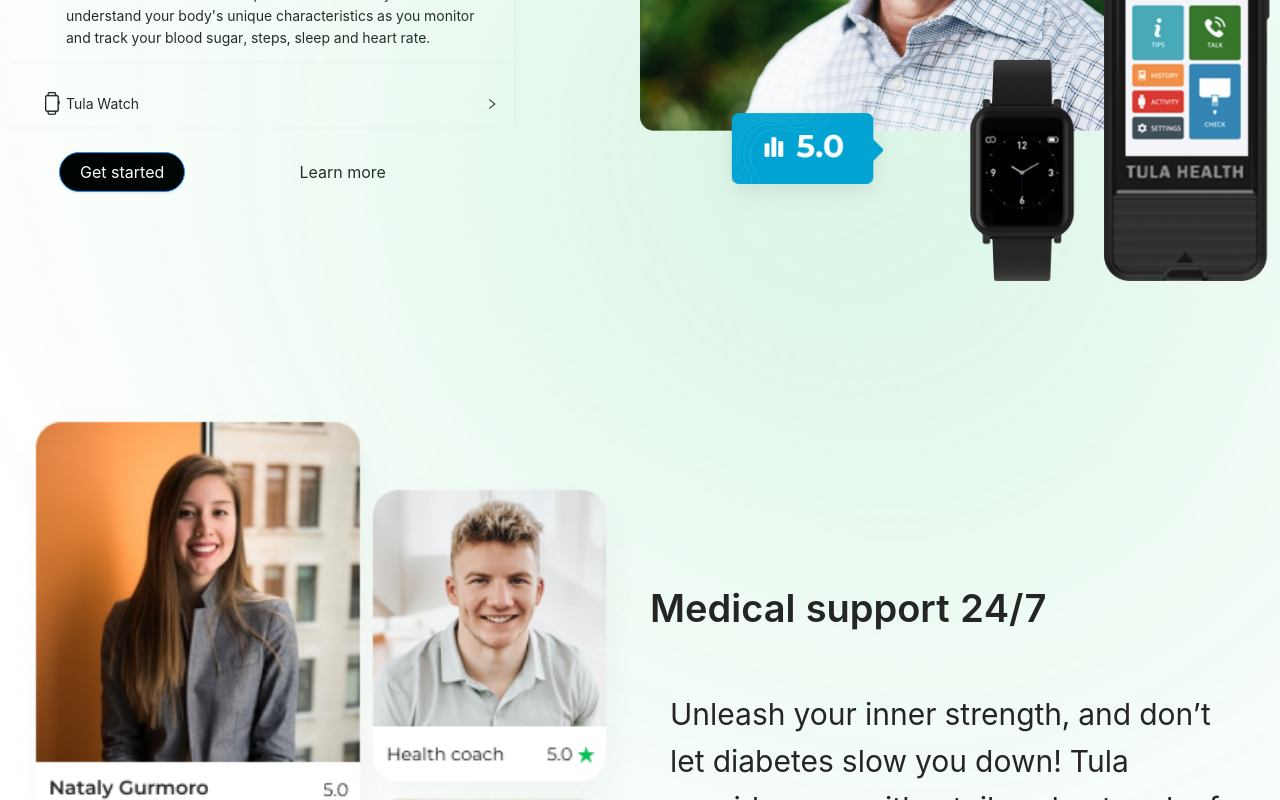
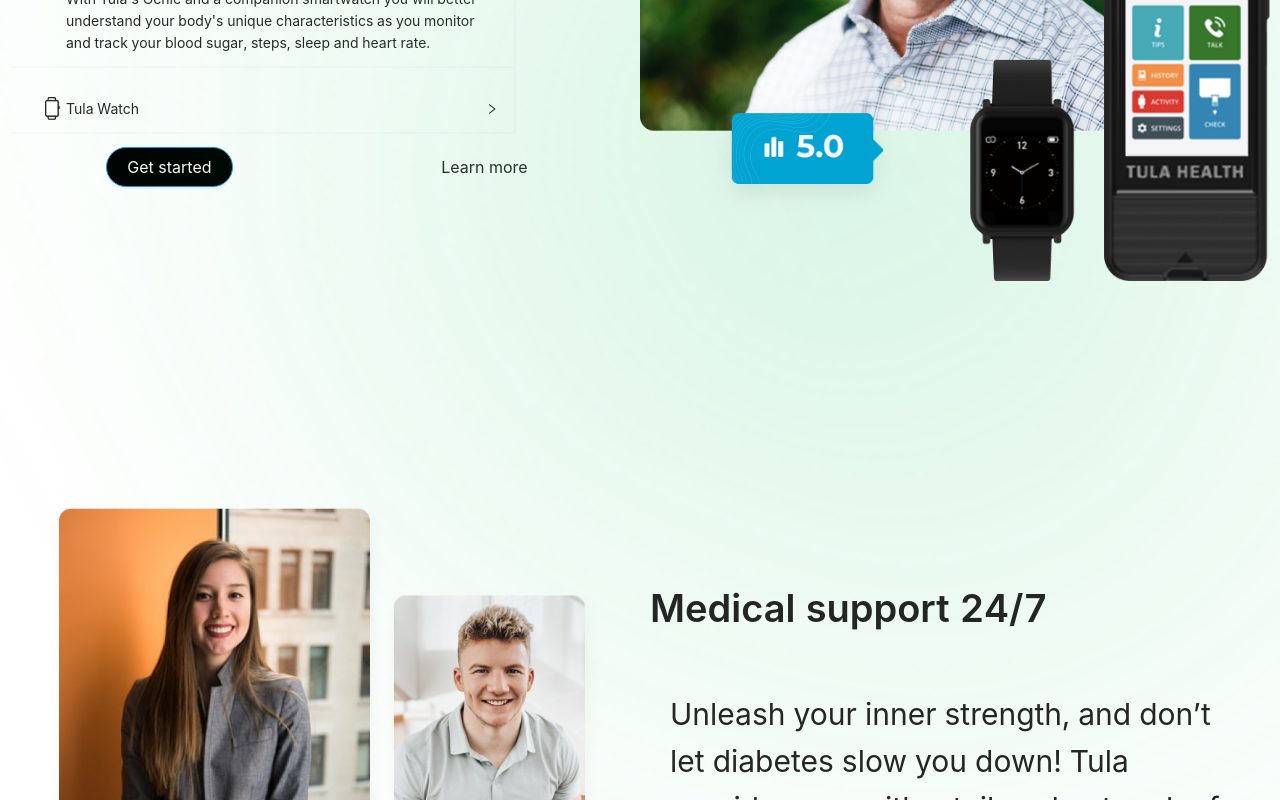
Before and after one commit to zagliadov/health, a React (Create React App) app: page / in a window 1280 px wide. Shown: the part 2100-2900 px from the top of the page. Built offline with nearby package versions, Linux system fonts and the light colour scheme.

Commit message:
Fixes and customization of media queries

```diff
--- a/src/components/AboutTula/AboutTula.tsx
+++ b/src/components/AboutTula/AboutTula.tsx
@@ -20,6 +20,12 @@
 const TopCol = styled(Col)`
   height: 50vh;
   order: 1;
+  @media (max-width: 576px) {
+    display: flex;
+    flex-direction: column;
+    justify-content: center;
+    height: 100vh;
+  }
   @media (min-width: 992px) {
     display: flex;
     flex-direction: column;
@@ -31,6 +37,9 @@
 const BottomCol = styled(Col)`
   height: 50vh;
   order: 2;
+  @media (max-width: 576px) {
+    display: none;
+  }
   @media (min-width: 992px) {
     height: 100vh;
     order: 2;
@@ -63,6 +72,10 @@
   padding-top: 20px;
   padding-left: 40px;
   text-align: start;
+  @media (max-width: 576px) {
+    width: 100%;
+    padding-left: 10px;
+  }
 `;
 const GetStartedButton = styled(Button)`
   background: #000000;
@@ -70,8 +83,11 @@
 const CardFooter = styled.div`
   display: flex;
   justify-content: space-around;
-  width: 70%;
-  padding-top: 25px;
+  width: 100%;
+  padding-top: 15px;
+  @media (max-width: 576px) {
+    padding-top: 100px;
+  }
 `;
 const ImageAboutTula = styled.div`
   width: 100%;
@@ -85,8 +101,8 @@
   @media (min-width: 768px) {
     background: url(${biggerBigman});
     background-repeat: no-repeat;
+    background-size: contain;
     background-position: center center;
-  background-size: contain;
   }
 `;
 const Shadow = styled.div`
--- a/src/components/HowItWorks/HowItWorks.tsx
+++ b/src/components/HowItWorks/HowItWorks.tsx
@@ -43,6 +43,9 @@
   font-style: normal;
   font-weight: bold;
   line-height: 120%;
+  @media (max-width: 576px) {
+    text-align: center;
+  }
 `;
 
 const ModifiedText = styled(Text)`
@@ -78,7 +81,7 @@
   padding-top: 20px;
   width: 70%;
   @media (min-width: 768px) {
-    padding-top: 40px;
+    padding-top: 10px;
   }
 `;
 
--- a/src/components/MedicalSupport/MedicalSupport.tsx
+++ b/src/components/MedicalSupport/MedicalSupport.tsx
@@ -1,16 +1,17 @@
 import { FC } from 'react';
 import styled from "styled-components";
 import { Row, Typography, Col, Button } from "antd";
-import xsCard1 from '../../img/medicalSupport/xs/Card1.png';
-import xsCard2 from '../../img/medicalSupport/xs/Card2.png';
-import xsCard3 from '../../img/medicalSupport/xs/Card3.png';
-import xsCard4 from '../../img/medicalSupport/xs/Card4.png';
-//
-import smCard1 from '../../img/medicalSupport/md/Card1.png';
-import smCard2 from '../../img/medicalSupport/md/Card2.png';
-import smCard3 from '../../img/medicalSupport/md/Card3.png';
-import smCard4 from '../../img/medicalSupport/md/Card4.png';
+// import xsCard1 from '../../img/medicalSupport/xs/Card1.png';
+// import xsCard2 from '../../img/medicalSupport/xs/Card2.png';
+// import xsCard3 from '../../img/medicalSupport/xs/Card3.png';
+// import xsCard4 from '../../img/medicalSupport/xs/Card4.png';
+// //
+// import smCard1 from '../../img/medicalSupport/md/Card1.png';
+// import smCard2 from '../../img/medicalSupport/md/Card2.png';
+// import smCard3 from '../../img/medicalSupport/md/Card3.png';
+// import smCard4 from '../../img/medicalSupport/md/Card4.png';
 import xsCard from '../../img/xsCard.png';
+import mdCard from '../../img/mdCard.png';
 
 const { Title, Text } = Typography;
 
@@ -47,6 +48,7 @@
   height: 50vh;
   order: 2;
   @media (min-width: 768px) {
+    padding-top: 100px;
     height: 100vh
   }
   @media (min-width: 992px) {
@@ -72,6 +74,9 @@
   font-style: normal;
   font-weight: bold;
   line-height: 120%;
+  @media (max-width: 576px) {
+    text-align: center;
+  }
 `;
 
 const ModifiedText = styled(Text)`
@@ -128,11 +133,24 @@
 `;
 
 const XsImage = styled.div`
+  width: 100%;
+  height: 100%;
+  background: url(${xsCard});
+  background-size: contain;
+  background-position: center center;
+  background-repeat: no-repeat;
+  @media (max-width: 576px) {
+    width: 100%;
+    height: 85%;
+  }
+  @media (min-width: 768px) {
     width: 100%;
     height: 100%;
-    background: url(${xsCard});
+    background: url(${mdCard});
+    background-position: center center;
     background-size: contain;
     background-repeat: no-repeat;
+  }
 `;
 
 export const MedicalSupport: FC = () => {
```
Also changed, not shown: src/img/mdCard.png (added). Lines whose indentation alone changed are shown as unchanged.
